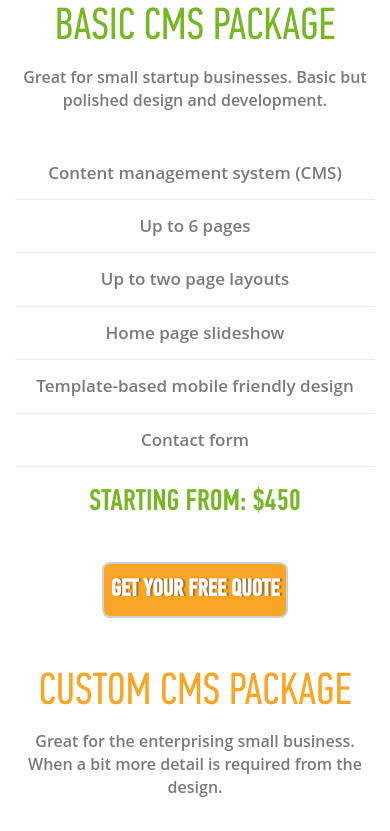
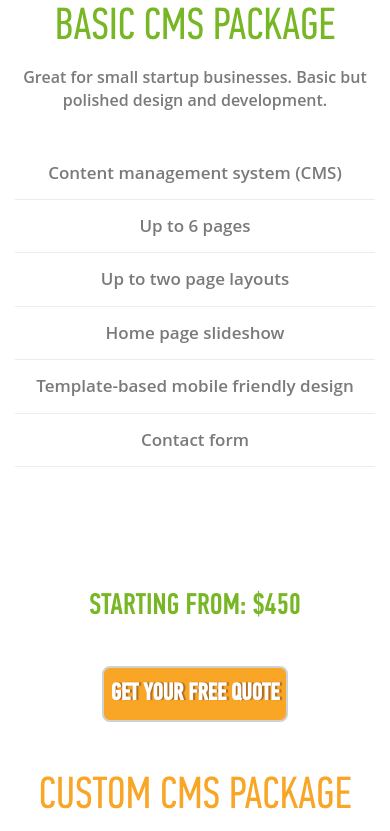
Before and after one commit to PanarinDaniil/rebus-site, a website: page service.html in a window 390 px wide. Shown: the part 977-1808 px from the top of the page. Drawn offline with Linux system fonts and the light colour scheme; a script that the page names is missing.

Commit message:
contact us page + fixes

```diff
--- a/scss/styles.scss
+++ b/scss/styles.scss
@@ -132,7 +132,7 @@ p{
 	min-width:320px;
 }
 .main{
-	flex:1;
+	/*flex:1;*/
 	width:100%;
 }
 .content{
@@ -670,9 +670,14 @@ p{
 		position:relative;
 		@include border-radius(7px);
 		padding:22px 0 13px;
+		min-height:700px;/*IE FIX*/
+		@media screen and (max-width:1030px) {
+			min-height:790px; /*IE FIX*/
+		}
 		@media screen and (max-width:800px) {
 			text-align:center;
 			padding:0;
+			min-height:auto; /*IE FIX*/
 		}
 		.title{
 			margin:0 80px 17px;
@@ -698,6 +703,7 @@ p{
 			margin:0 18px 13px;
 			@media screen and (max-width:800px) {
 				flex:0;
+				min-height:424px; /*IE FIX*/
 				margin:0 0 19px;
 			}
 			li{
@@ -1860,7 +1866,7 @@ p{
 			-moz-align-content:space-around;
 			-ms-align-content:space-around;
 		    align-content:space-around;
-		    width:calc(100% / 3);
+		    width:calc(100% / 3.05);
 		    padding:27px 30px 19px;
 		    font-family:"Pf Med";
 		    font-size:30px;
```
Also changed, not shown: css/styles.css.
